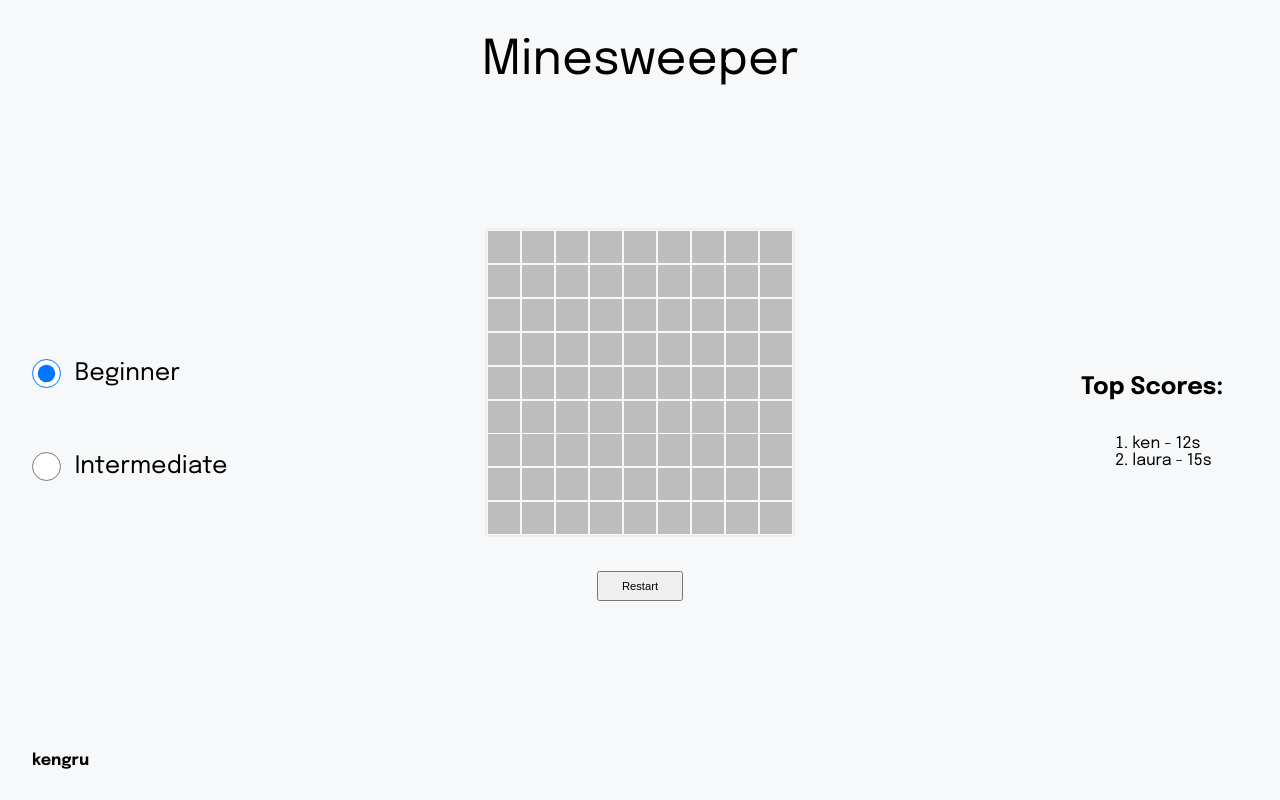
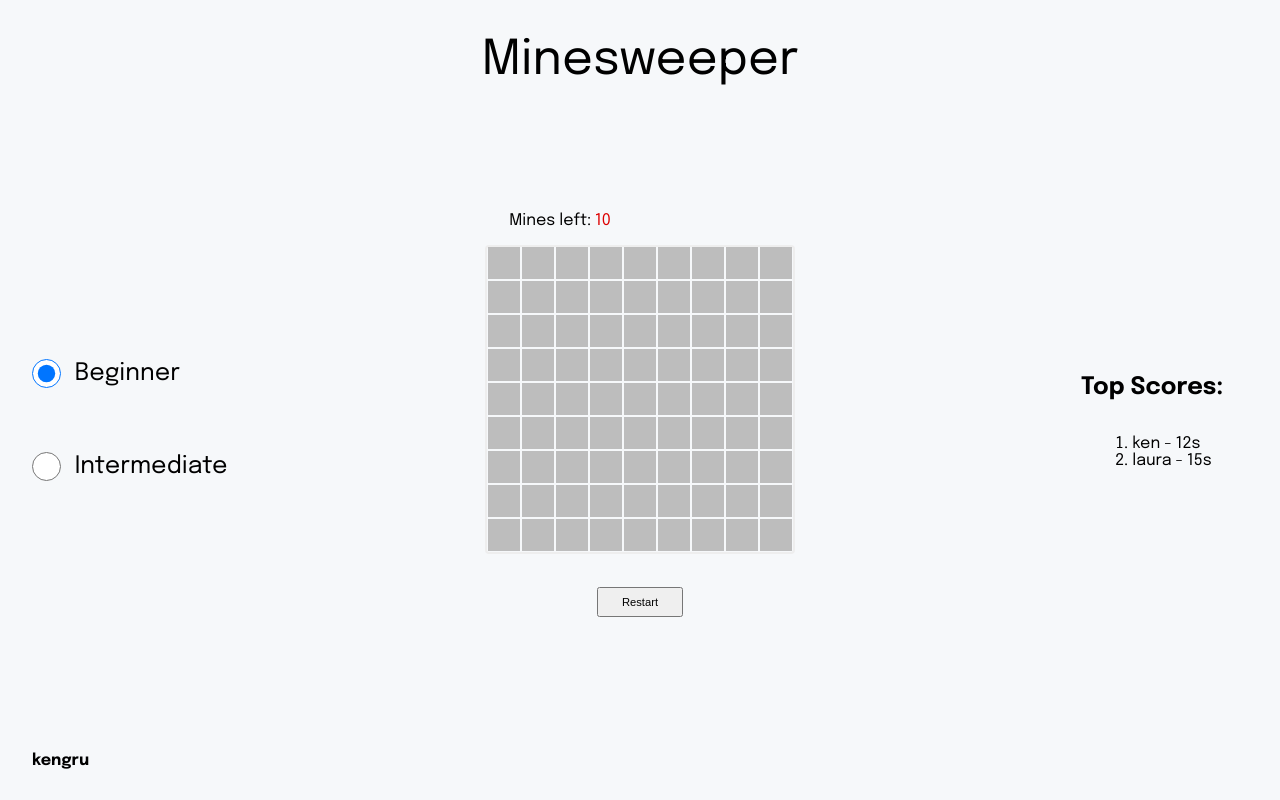
Before and after one commit to kengru/minesweeper, a React (Create React App) app: page / in a window 1280 px wide. Built offline with nearby package versions, Linux system fonts and the light colour scheme.

Commit message:
Added a way to show mines left.

```diff
--- a/src/components/Game/index.tsx
+++ b/src/components/Game/index.tsx
@@ -1,10 +1,15 @@
-import React, { useEffect, useCallback, useReducer } from "react";
+import React, { useEffect, useCallback, useReducer, useMemo } from "react";
 import { StyleSheet, css } from "aphrodite";
 import { cloneDeep } from "lodash";
 
 import { Levels, PlayingState } from "../../App";
 import { Row } from "./Row";
-import { checkStartPlay, checkWin, reveal } from "../../utils/functions";
+import {
+  checkStartPlay,
+  checkWin,
+  minesLeft,
+  reveal
+} from "../../utils/functions";
 import {
   BeginnerState,
   IntermediateState,
@@ -35,7 +40,14 @@ const styles = StyleSheet.create({
     display: "flex",
     flexDirection: "column",
     border: "2px solid #EEE",
-    borderRadius: "4px"
+    borderRadius: "4px",
+    marginTop: "1em"
+  },
+  minesLeft: {
+    marginRight: "10em"
+  },
+  minesNumber: {
+    color: "#D00"
   }
 });
 
@@ -151,8 +163,6 @@ export const Game = (props: Props) => {
   const [state, dispatch] = useReducer(reducer, BeginnerState);
   const { level, playingState, changePlayingState } = props;
 
-  const increaseSecs = () => dispatch({ type: "increaseSeconds" });
-
   useEffect(() => {
     changePlayingState(PlayingState.NotPlaying);
     switch (level) {
@@ -181,7 +191,10 @@ export const Game = (props: Props) => {
   useEffect(() => {
     let timer: number = 0;
     if (playingState === PlayingState.Playing) {
-      timer = window.setInterval(() => increaseSecs(), 1000);
+      timer = window.setInterval(
+        () => dispatch({ type: "increaseSeconds" }),
+        1000
+      );
     } else {
       window.clearInterval(timer);
     }
@@ -265,6 +278,11 @@ export const Game = (props: Props) => {
     ]
   );
 
+  const mines = useMemo(() => minesLeft(state.flags, state.numMines), [
+    state.flags,
+    state.numMines
+  ]);
+
   const closeModal = useCallback(() => dispatch({ type: "closeModal" }), []);
 
   const preventContext = (event: { preventDefault: () => void }) => {
@@ -291,6 +309,9 @@ export const Game = (props: Props) => {
         message={state.message}
         close={closeModal}
       />
+      <div className={css(styles.minesLeft)}>
+        Mines left: <span className={css(styles.minesNumber)}>{mines}</span>
+      </div>
       <div className={css(styles.grid)}>{rows}</div>
       <button className={css(styles.startButton)} onClick={() => resetGame()}>
         Restart
--- a/src/components/Modal/index.tsx
+++ b/src/components/Modal/index.tsx
@@ -46,11 +46,9 @@ export const Modal = (props: Props) => {
           close();
         }
       };
-
       document.addEventListener("mousedown", handleClickOutside);
-      return () => {
+      return () =>
         document.removeEventListener("mousedown", handleClickOutside);
-      };
     }, [ref]);
   };
 
--- a/src/utils/functions.ts
+++ b/src/utils/functions.ts
@@ -123,3 +123,15 @@ export const checkStartPlay = (revealed: boolean[][]): boolean => {
   }
   return true;
 };
+
+export const minesLeft = (flags: boolean[][], numMines: number): number => {
+  return (
+    numMines -
+    flags.reduce((prev, widthArr) => {
+      return (
+        prev +
+        widthArr.reduce((previous, value) => previous + (value ? 1 : 0), 0)
+      );
+    }, 0)
+  );
+};
```
